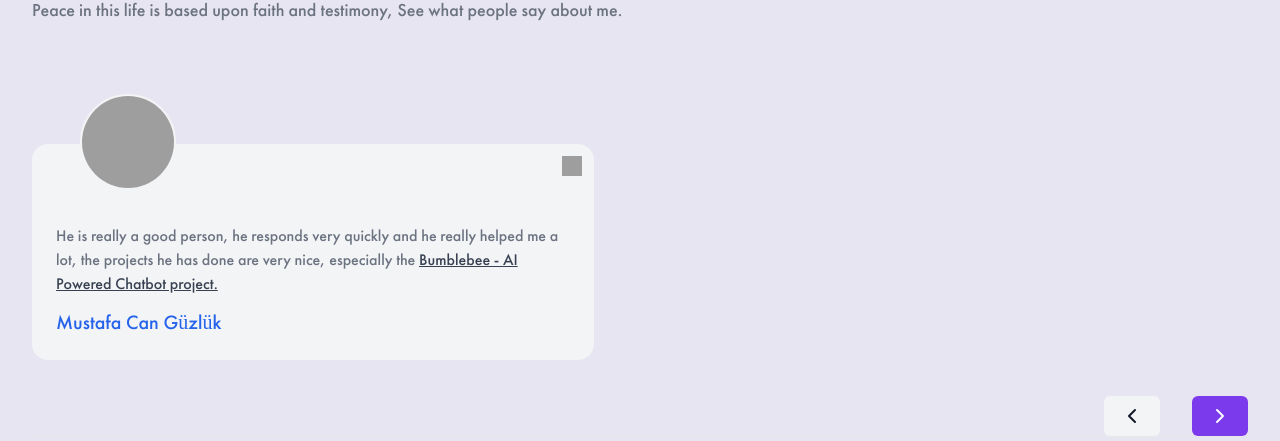
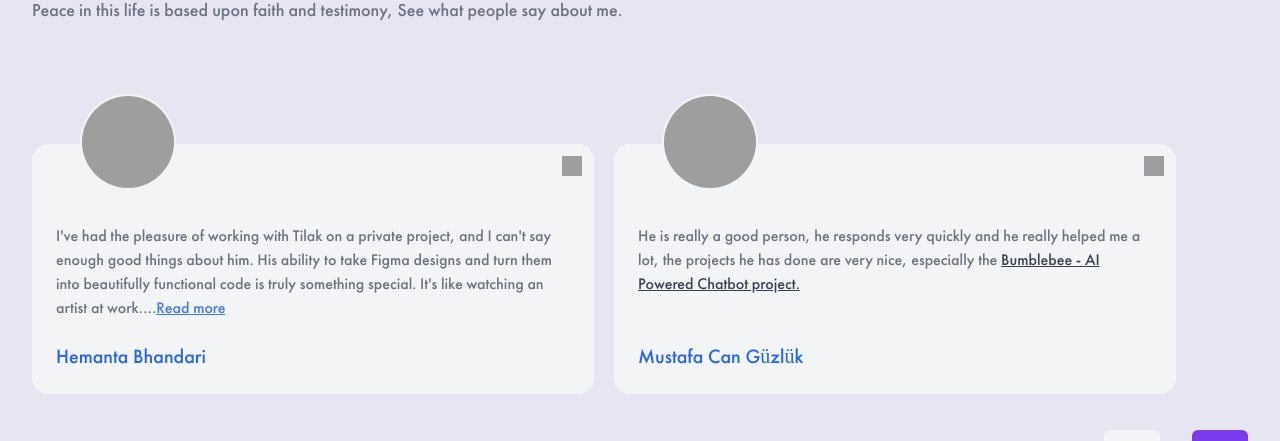
Before and after one commit to jrTilak/jrtilak-web, a Next.js app: page / in a window 1280 px wide. Shown: the part 2450-2891 px from the top of the page. Built offline with nearby package versions, Linux system fonts and the light colour scheme; no server answers; grey boxes are pictures that could not be loaded.

Commit message:
chore: update testimonials

```diff
--- a/src/app/(page)/(home)/_components/Testimonial/testimonial.tsx
+++ b/src/app/(page)/(home)/_components/Testimonial/testimonial.tsx
@@ -1,6 +1,13 @@
 import TESTIMONIALS from "@/assets/json/testimonials";
 import Link from "next/link";
-
+import {
+  Dialog,
+  DialogContent,
+  DialogDescription,
+  DialogHeader,
+  DialogTitle,
+  DialogTrigger,
+} from "@/components/ui/dialog";
 type Props = (typeof TESTIMONIALS)[number];
 
 const Testimonial = ({
@@ -10,13 +17,14 @@ const Testimonial = ({
   title,
   profileLink,
   sourceIcon,
+  shortReview,
 }: Props) => {
   return (
     <div className="relative flex items-end mt-14 text-muted min-w-full sm:min-w-[562px] snap-start md:snap-center">
-      <div className="w-full min-w-full sm:w-[562px] sm:min-w-[562px] relative bg-muted rounded-2xl p-6 flex flex-col gap-3">
+      <div className="w-full min-h-[250px] min-w-full sm:w-[562px] sm:min-w-[562px] relative bg-muted rounded-2xl p-6 flex flex-col justify-between gap-3">
         <img
           loading="lazy"
-          src={img}
+          src={img ?? "https://www.svgrepo.com/show/420364/avatar-male-man.svg"}
           alt={name}
           className="w-24 h-24 rounded-full -top-[50px] left-12 absolute bg-muted object-cover object-center border-2 border-muted"
         />
@@ -25,10 +33,40 @@ const Testimonial = ({
           alt="source"
           className="w-5 h-5 absolute top-3 right-3"
         />
-        <p
-          className="mt-14 flex-grow text-sm sm:text-base text-muted-foreground"
-          dangerouslySetInnerHTML={{ __html: review }}
-        ></p>
+        {shortReview ? (
+          <p className="mt-14 flex-grow text-sm sm:text-base text-muted-foreground">
+            {shortReview}...
+            <Dialog>
+              <DialogTrigger asChild>
+                <button className="text-blue-600 underline opacity-85">Read more</button>
+              </DialogTrigger>
+              <DialogContent className="sm:max-w-[425px]">
+                <DialogHeader>
+                  <DialogTitle>
+                    By -{" "}
+                    <Link
+                      href={profileLink}
+                      className="underline"
+                      target="_blank"
+                    >
+                      {name}
+                    </Link>
+                  </DialogTitle>
+                  <DialogDescription>{title}</DialogDescription>
+                </DialogHeader>
+                <p
+                  className="text-sm sm:text-base text-muted-foreground"
+                  dangerouslySetInnerHTML={{ __html: review }}
+                ></p>
+              </DialogContent>
+            </Dialog>
+          </p>
+        ) : (
+          <p
+            className="mt-14 flex-grow text-sm sm:text-base text-muted-foreground"
+            dangerouslySetInnerHTML={{ __html: review }}
+          ></p>
+        )}
         <Link
           target="_blank"
           href={profileLink}
--- a/src/assets/constants/instructions.ts
+++ b/src/assets/constants/instructions.ts
@@ -132,6 +132,24 @@ For more projects, visit: [More Projects](https://thapatilak.com.np/projects)
 
 ---
 
+**Testimonials:**
+
+   name: "Hemanta Bhandari",
+   review: 'I've had the pleasure of working with Tilak on a private project, and I can't say enough good things about him. His ability to take Figma designs and turn them into beautifully functional code is truly something special. It's like watching an artist at work.<br/>
+   Tilak pays incredible attention to detail and always strives for the highest quality in his work. What really sets him apart is his creativity. He doesn't just follow the design; he brings it to life in a way that feels seamless and intuitive for users.<br/>
+   Beyond his technical skills, Tilak is a fantastic collaborator. He's always open to feedback, quick to solve problems, and great at communicating with the team. Working with him has been a fantastic experience, and any team would be lucky to have him.<br/>
+   If you need someone who can bridge the gap between design and code with a touch of artistry, Tilak is your go-to person.',
+   profileLink: "https://www.linkedin.com/in/hems-bhandari/",
+   sourceIcon: "https://www.svgrepo.com/show/475661/linkedin-color.svg",
+
+   img: "https://media.licdn.com/dms/image/D4D03AQErezuiUVVUfg/profile-displayphoto-shrink_800_800/0/1713901442457?e=1722470400&v=beta&t=TU_edHWmOOxQ29GyOFbxIhauJDRHO9yGdkwMzU1JXVU",
+   name: "Mustafa Can Güzlük",
+   review:
+     "He is really a good person, he responds very quickly and he really helped me a lot, the projects he has done are very nice, especially the <a href='https://bumblebee.thapatilak.com.np/' class='link' target='_blank'>Bumblebee - AI Powered Chatbot project.</>",
+   profileLink: "https://www.linkedin.com/in/mustafa-can-guzluk/",
+   sourceIcon: "https://www.svgrepo.com/show/475661/linkedin-color.svg",
+
+
 Remember, prime, your job is to provide information about me, Tilak Thapa (jrTilak). If anyone asks unrelated questions, politely refuse to answer. Be enthusiastic, funny, use emojis, and crack some jokes!
 
 Feel free to ask me anything else you need to know, prime!
--- a/src/assets/json/testimonials.ts
+++ b/src/assets/json/testimonials.ts
@@ -1,4 +1,15 @@
 const TESTIMONIALS: Testimonial[] = [
+  {
+    name: "Hemanta Bhandari",
+    review: `I've had the pleasure of working with Tilak on a private project, and I can't say enough good things about him. His ability to take Figma designs and turn them into beautifully functional code is truly something special. It's like watching an artist at work.<br/>
+    Tilak pays incredible attention to detail and always strives for the highest quality in his work. What really sets him apart is his creativity. He doesn't just follow the design; he brings it to life in a way that feels seamless and intuitive for users.<br/>
+    Beyond his technical skills, Tilak is a fantastic collaborator. He's always open to feedback, quick to solve problems, and great at communicating with the team. Working with him has been a fantastic experience, and any team would be lucky to have him.<br/>
+    If you need someone who can bridge the gap between design and code with a touch of artistry, Tilak is your go-to person.`,
+    profileLink: "https://www.linkedin.com/in/hems-bhandari/",
+    sourceIcon: "https://www.svgrepo.com/show/475661/linkedin-color.svg",
+    shortReview:
+      "I've had the pleasure of working with Tilak on a private project, and I can't say enough good things about him. His ability to take Figma designs and turn them into beautifully functional code is truly something special. It's like watching an artist at work.",
+  },
   {
     img: "https://media.licdn.com/dms/image/D4D03AQErezuiUVVUfg/profile-displayphoto-shrink_800_800/0/1713901442457?e=1722470400&v=beta&t=TU_edHWmOOxQ29GyOFbxIhauJDRHO9yGdkwMzU1JXVU",
     name: "Mustafa Can Güzlük",
@@ -9,11 +20,12 @@ const TESTIMONIALS: Testimonial[] = [
   },
 ];
 type Testimonial = {
-  img: string;
+  img?: string;
   name: string;
   title?: string;
   profileLink: string;
   review: string;
+  shortReview?: string;
   reviewLink?: string;
   sourceIcon: string;
 };
```
